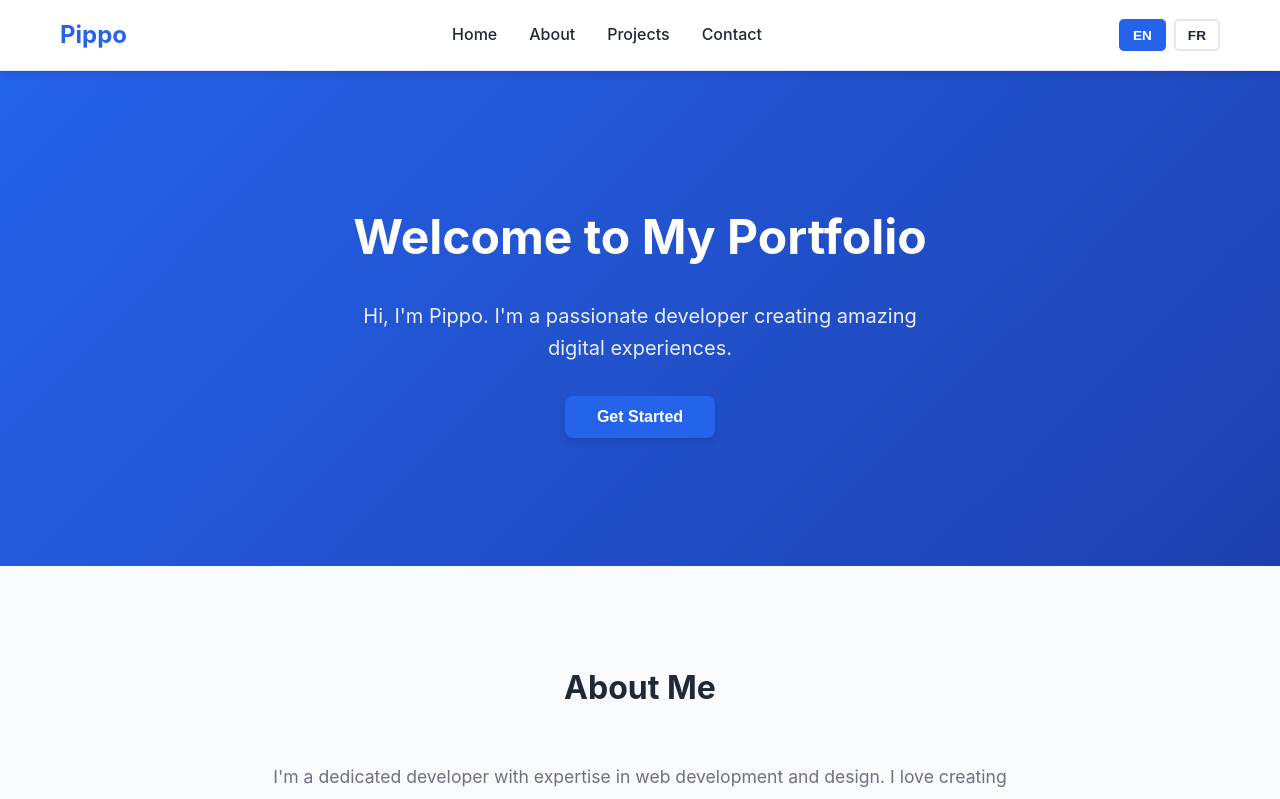
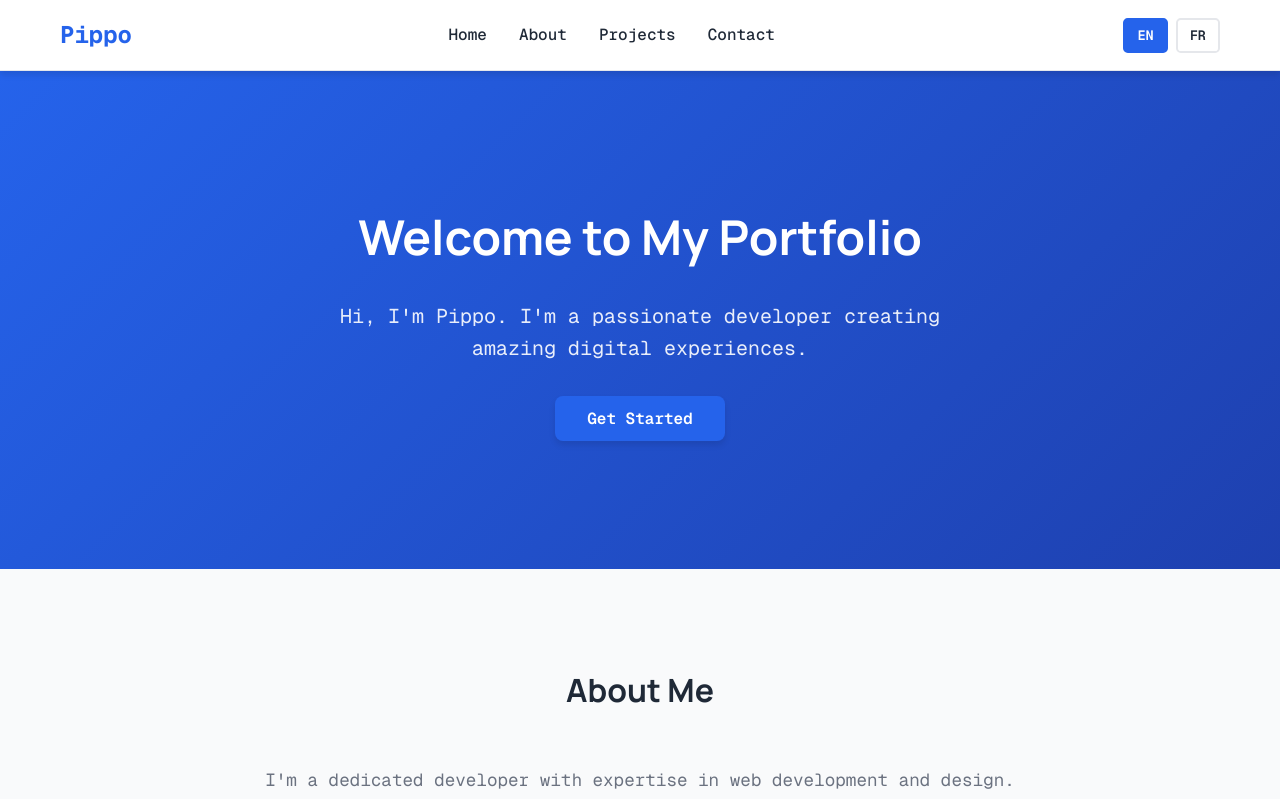
Before and after one commit to bobellobo/resume, a Vue app: page / in a window 1280 px wide. Shown: the top 799 px of the page. Built offline with nearby package versions, Linux system fonts and the light colour scheme.

Commit message:
changed default fonts for Manrope and Geist Mono

```diff
--- a/index.html
+++ b/index.html
@@ -5,6 +5,8 @@
     <link rel="icon" href="/favicon.ico" />
     <meta name="viewport" content="width=device-width, initial-scale=1.0" />
     <title>Portfolio - Pippo</title>
+    <link rel="preconnect" href="https://fonts.googleapis.com" />
+    <link rel="preconnect" href="https://fonts.gstatic.com" crossorigin />
   </head>
   <body>
     <div id="app"></div>
--- a/src/components/Header/Header.css
+++ b/src/components/Header/Header.css
@@ -52,6 +52,7 @@
   padding: 0.4rem 0.75rem;
   font-size: 0.85rem;
   font-weight: 600;
+  font-family: 'Geist Mono', monospace;
   border-radius: 0.3rem;
   cursor: pointer;
   transition: all 0.3s ease;
--- a/src/components/ProjectModal/ProjectModal.css
+++ b/src/components/ProjectModal/ProjectModal.css
@@ -130,4 +130,5 @@
 
 .modal-back-button {
   flex: 1;
+  font-family: 'Geist Mono', monospace;
 }
--- a/src/style.css
+++ b/src/style.css
@@ -1,4 +1,5 @@
 @import './styles/common.css';
+@import url('https://fonts.googleapis.com/css2?family=Geist+Mono:wght@400;500;600;700&family=Manrope:wght@400;500;600;700;800&display=swap');
 
 /* ========== CSS Variables ========== */
 :root {
@@ -25,7 +26,7 @@
 }
 
 body {
-    font-family: -apple-system, BlinkMacSystemFont, 'Segoe UI', Roboto, Oxygen, Ubuntu, Cantarell, sans-serif;
+    font-family: 'Geist Mono', monospace;
     color: var(--text-dark);
     background-color: var(--bg-white);
     line-height: 1.6;
@@ -33,6 +34,7 @@
 
 /* ========== Typography ========== */
 h1, h2, h3 {
+    font-family: 'Manrope', sans-serif;
     font-weight: 700;
     margin-bottom: 1rem;
 }
--- a/src/styles/common.css
+++ b/src/styles/common.css
@@ -37,6 +37,7 @@
   padding: 0.75rem 2rem;
   font-size: 1rem;
   font-weight: 600;
+  font-family: 'Geist Mono', monospace;
   border-radius: 0.5rem;
   cursor: pointer;
   transition: all 0.3s ease;
@@ -56,6 +57,7 @@
   padding: 0.75rem 2rem;
   font-size: 1rem;
   font-weight: 600;
+  font-family: 'Geist Mono', monospace;
   border-radius: 0.5rem;
   cursor: pointer;
   transition: all 0.3s ease;
```
